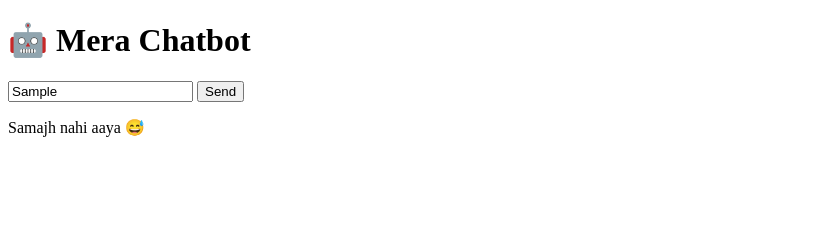
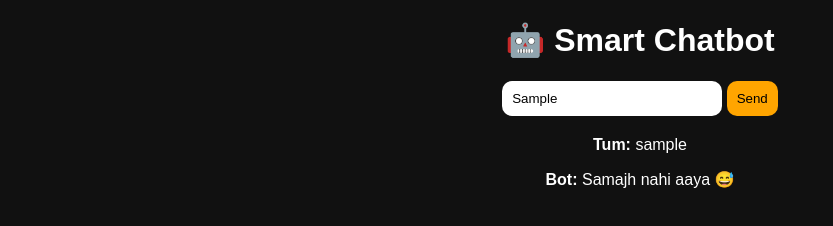
Before and after one commit to deepanshurajpal35-sys/My--website, a plain HTML site: page index.html in a window 1280 px wide. Both pictures are taken after typing "Sample" into the empty fields and a click on the button "Send". Shown: the whole page, without its empty margins (0-833 px from the left). Drawn offline with Linux system fonts and the light colour scheme.

Commit message:
Update chatbot title and improve reply functionality

```diff
--- a/index.html
+++ b/index.html
@@ -1,35 +1,66 @@
-
 <!DOCTYPE html>
 <html>
 <head>
-    <title>My Chatbot</title>
+    <title>Chatbot</title>
+
+    <style>
+        body {
+            background: #111;
+            color: white;
+            text-align: center;
+            font-family: Arial;
+        }
+
+        input {
+            padding: 10px;
+            width: 200px;
+            border-radius: 10px;
+            border: none;
+        }
+
+        button {
+            padding: 10px;
+            border-radius: 10px;
+            background: orange;
+            border: none;
+        }
+
+        #chat {
+            margin-top: 20px;
+        }
+    </style>
 </head>
 
 <body>
 
-<h1>🤖 Mera Chatbot</h1>
+<h1>🤖 Smart Chatbot</h1>
 
-<input type="text" id="userInput" placeholder="Kuch likho...">
+<input id="userInput" placeholder="Message...">
 <button onclick="reply()">Send</button>
 
-<p id="botReply"></p>
+<div id="chat"></div>
 
 <script>
 function reply() {
-    let input = document.getElementById("userInput").value;
+    let input = document.getElementById("userInput").value.toLowerCase();
     let output = "";
 
-    if(input == "hello") {
+    if(input.includes("hello")) {
         output = "Hello bhai 😎";
     }
-    else if(input == "kaise ho") {
+    else if(input.includes("kaise")) {
         output = "Main mast hoon 🔥";
+    }
+    else if(input.includes("naam")) {
+        output = "Main Smart Bot hoon 🤖";
     }
     else {
         output = "Samajh nahi aaya 😅";
     }
 
-    document.getElementById("botReply").innerText = output;
+    let chatDiv = document.getElementById("chat");
+    chatDiv.innerHTML += "<p><b>Tum:</b> " + input + "</p>";
+    chatDiv.innerHTML += "<p><b>Bot:</b> " + output + "</p>";
 }
 </script>
 
```
